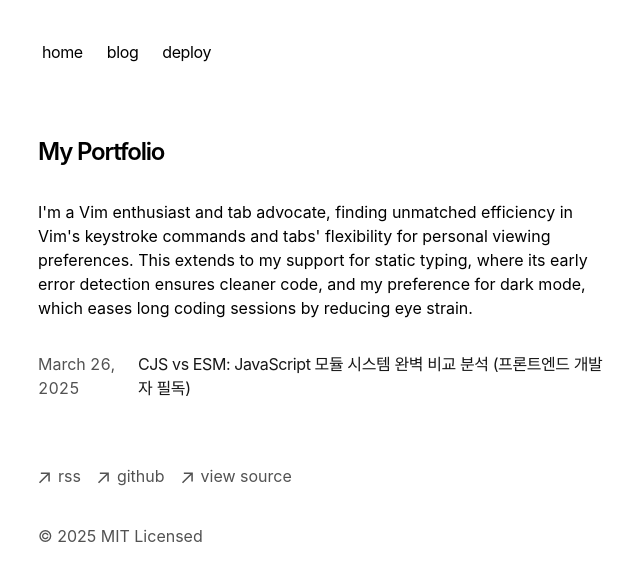
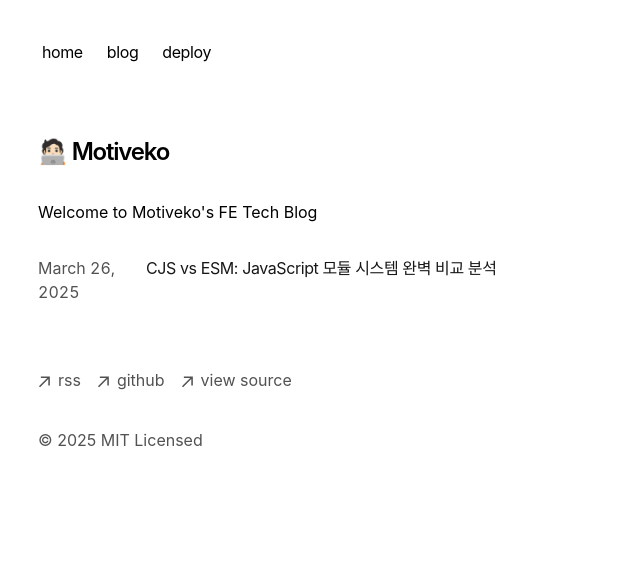
Before and after one commit to Motiveko/blog, a Next.js app: page / in a window 1280 px wide. Shown: the top 580 px of the page, without its empty margins (314-954 px from the left). Built offline with nearby package versions, Linux system fonts and the light colour scheme.

Commit message:
링크 등 기본내용 수정

```diff
--- a/app/blog/posts/first-post.mdx
+++ b/app/blog/posts/first-post.mdx
@@ -1,5 +1,5 @@
 ---
-title: "CJS vs ESM: JavaScript 모듈 시스템 완벽 비교 분석 (프론트엔드 개발자 필독)"
+title: "CJS vs ESM: JavaScript 모듈 시스템 완벽 비교 분석"
 description: "프론트엔드 개발자를 위한 CommonJS(CJS)와 ECMAScript Modules(ESM)의 기술적 차이, 상호 운용성, 빌드 도구의 역할에 대한 심층 분석. Node.js와 브라우저 환경에서의 모듈 사용법을 이해하고 최신 개발 트렌드를 따라가세요."
 keywords:
   [
--- a/app/components/footer.tsx
+++ b/app/components/footer.tsx
@@ -12,7 +12,7 @@ function ArrowIcon() {
         fill="currentColor"
       />
     </svg>
-  )
+  );
 }
 
 export default function Footer() {
@@ -35,7 +35,7 @@ export default function Footer() {
             className="flex items-center transition-all hover:text-neutral-800 dark:hover:text-neutral-100"
             rel="noopener noreferrer"
             target="_blank"
-            href="https://github.com/vercel/next.js"
+            href="https://github.com/motiveko"
           >
             <ArrowIcon />
             <p className="ml-2 h-7">github</p>
@@ -46,7 +46,7 @@ export default function Footer() {
             className="flex items-center transition-all hover:text-neutral-800 dark:hover:text-neutral-100"
             rel="noopener noreferrer"
             target="_blank"
-            href="https://vercel.com/templates/next.js/portfolio-starter-kit"
+            href="https://github.com/motiveko/blog"
           >
             <ArrowIcon />
             <p className="ml-2 h-7">view source</p>
@@ -57,5 +57,5 @@ export default function Footer() {
         © {new Date().getFullYear()} MIT Licensed
       </p>
     </footer>
-  )
+  );
 }
--- a/app/page.tsx
+++ b/app/page.tsx
@@ -1,21 +1,15 @@
-import { BlogPosts } from 'app/components/posts'
+import { BlogPosts } from "app/components/posts";
 
 export default function Page() {
   return (
     <section>
       <h1 className="mb-8 text-2xl font-semibold tracking-tighter">
-        My Portfolio
+        🧑🏻‍💻 Motiveko
       </h1>
-      <p className="mb-4">
-        {`I'm a Vim enthusiast and tab advocate, finding unmatched efficiency in
-        Vim's keystroke commands and tabs' flexibility for personal viewing
-        preferences. This extends to my support for static typing, where its
-        early error detection ensures cleaner code, and my preference for dark
-        mode, which eases long coding sessions by reducing eye strain.`}
-      </p>
+      <p className="mb-4">{`Welcome to Motiveko's FE Tech Blog`}</p>
       <div className="my-8">
         <BlogPosts />
       </div>
     </section>
-  )
+  );
 }
```
